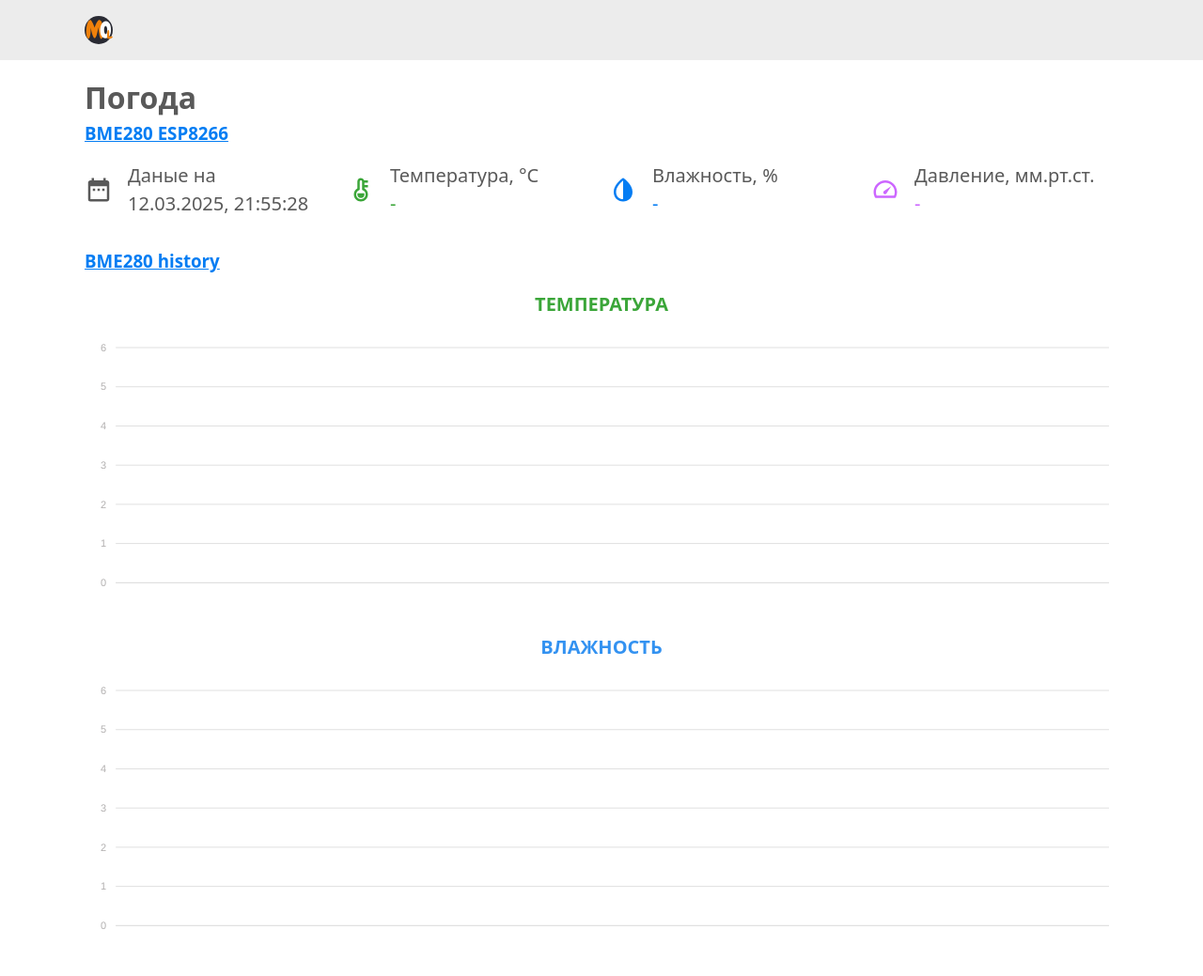
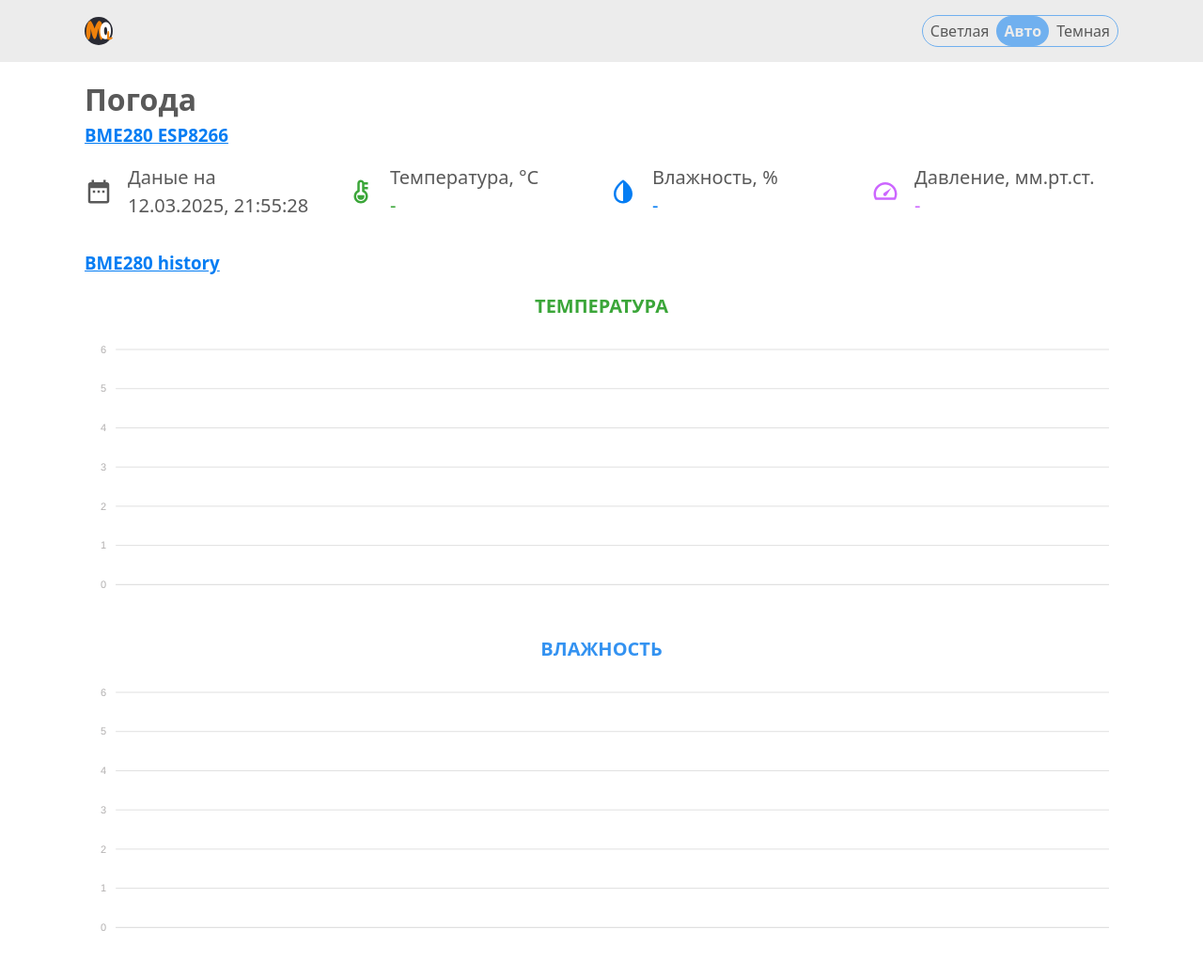
Before and after one commit to Missisol/meteoProject, a Flask app: template app/templates/home.html in a window 1280 px wide. Shown: the top 1039 px of the page at 94% size. Run offline with Flask 3, Linux system fonts and the light colour scheme; the template is opened without the code that fills it, so the values that code supplies are empty.

Commit message:
added color theme switcher

```diff
--- a/app/main/routes.py
+++ b/app/main/routes.py
@@ -5,7 +5,7 @@ import sqlalchemy as sa
 from app.main import bp
 from app.sensor.sensor_rpi import BME280Module
 from app.models import Bme280Outer
-from app.utils.sensor_data import list_bme, list_dht, sensors_list, weather_list
+from app.utils.sensor_data import list_bme, list_dht, sensors_list, weather_list, theme_switcher
 
 bme = BME280Module()
 
@@ -50,5 +50,6 @@ def inject_boxes():
             'dht_list': list_dht,
             'sensors_list': sensors_list,
             'weather_list': weather_list,
+            'theme_switcher': theme_switcher,
         }
     )
--- a/app/static/css/base.css
+++ b/app/static/css/base.css
@@ -1,7 +1,39 @@
+:root {
+  /* color-scheme: light dark; */
+
+  --base-color: light-dark(#fff, #191919);
+  --accent-color: light-dark(#ececec, #212020);
+  --base-grey-color: light-dark(#595959, #b2b0b0);
+  --medium-grey-color: light-dark(#808080, #808080);
+  --light-grey-color: light-dark(#cecece, #cecece);
+  --base-blue-color: light-dark(#047df3, #3392f1);
+  --medium-blue-color: light-dark(#70b0ef, #70b0ef);
+  --light-blue-color: light-dark(#a6cdf3, #a6cdf3);
+  --base-green-color: light-dark(#3ba639, #3ba639);
+  --light-green-color: light-dark(#aaffa9, #aaffa9);
+  --base-red-color: light-dark(#ff0000, #ff0000);
+  --light-red-color: light-dark(#ef7985, #ef7985);
+  --base-magenta-color: light-dark(#cc66ff, #cc66ff);
+  --c-text: light-dark(#a6cdf3, #047df3);
+
+  --gap: 2px;
+  --gap2: calc(var(--gap) * 2); /* 4px */
+  --gap3: calc(var(--gap) * 3); /* 6px */
+  --gap4: calc(var(--gap) * 4); /* 8px */
+  --gap5: calc(var(--gap) * 5); /* 10px */
+  --gap6: calc(var(--gap) * 6); /* 12px */
+  --gap8: calc(var(--gap) * 8); /* 16px */
+  --gap16: calc(var(--gap) * 16); /* 32px */
+  --gap32: calc(var(--gap) * 32); /* 64px */
+
+  --helper-font-size: 14px;
+}
+
 *,
 *::before,
 *::after {
   box-sizing: border-box;
+  transition: background-color 0.2s, color 0.2s;
 }
 
 html {
@@ -23,6 +55,7 @@ body {
   font-family: system-ui, sans-serif;
   background: var(--base-color);
   color: var(--base-grey-color);
+  transition: background-color 0.1s, color 0.1s;
 }
 
 ul,
@@ -54,9 +87,8 @@ a:not([class]) {
   color: currentColor;
 }
 
-:root,
+/* :root,
 :root[data-force-color-mode='light'] {
-  /* Для сответствия цвета контролов цветовой схеме браузера или системы*/
   color-scheme: light dark;
 
   --base-color: #fff;
@@ -74,20 +106,20 @@ a:not([class]) {
   --base-magenta-color: #cc66ff;
 
   --gap: 2px;
-  --gap2: calc(var(--gap) * 2); /* 4px */
-  --gap3: calc(var(--gap) * 3); /* 6px */
-  --gap4: calc(var(--gap) * 4); /* 8px */
-  --gap5: calc(var(--gap) * 5); /* 10px */
-  --gap6: calc(var(--gap) * 6); /* 12px */
-  --gap8: calc(var(--gap) * 8); /* 16px */
-  --gap16: calc(var(--gap) * 16); /* 32px */
-  --gap32: calc(var(--gap) * 32); /* 64px */
+  --gap2: calc(var(--gap) * 2);
+  --gap3: calc(var(--gap) * 3);
+  --gap4: calc(var(--gap) * 4);
+  --gap5: calc(var(--gap) * 5);
+  --gap6: calc(var(--gap) * 6);
+  --gap8: calc(var(--gap) * 8);
+  --gap16: calc(var(--gap) * 16);
+  --gap32: calc(var(--gap) * 32);
 
   --helper-font-size: 14px;
-}
+} */
 
 
-@media (prefers-color-scheme: dark) {
+/* @media (prefers-color-scheme: dark) {
   :root {
     --base-color: #191919;
     --accent-color: #212020;
@@ -119,7 +151,7 @@ a:not([class]) {
   --base-red-color: #ff0000;
   --light-red-color: #ef7985;
   --base-magenta-color: #cc66ff;
-}
+} */
 
 .container {
   min-height: 100%;
--- a/app/static/css/header.css
+++ b/app/static/css/header.css
@@ -7,6 +7,7 @@
     gap: var(--gap16);
     display: flex;
     padding-block: var(--gap8);
+    flex-wrap: wrap;
   }
 
   @media (width < 700px) {
@@ -73,11 +74,9 @@
     }
   }
 
-  .nav__item.active {
-    & > a {
-      text-decoration: underline;
-      color: var(--base-blue-color);
-    }
+  .nav__item.active > a {
+    text-decoration: underline;
+    color: var(--base-blue-color);
   }
 
  .nav__button {
@@ -123,3 +122,34 @@
   transform: rotateX(0) translateX(-50%);
   visibility: visible;
 }
+
+.theme-switcher {
+  align-self: center;
+  display: flex;
+	width: fit-content;
+	border: 1px solid var(--medium-blue-color);
+	border-radius: calc(infinity * 1px);
+}
+
+.theme-switcher__button {
+  margin: 0;
+  padding-block: var(--gap2);
+  padding-inline: var(--gap4);
+  border: none;
+  border-radius: calc(infinity * 1px);
+  background-color: transparent;
+  cursor: pointer;
+  color: var(--base-grey-color);
+  font: inherit;
+
+  &:hover:not([aria-pressed='true']) {
+    background: var(--base-grey-color);
+    color: var(--accent-color);
+  }
+
+  &[aria-pressed='true'] {
+    background: var(--medium-blue-color);
+    color: var(--accent-color);
+    font-weight: bold;
+  }
+}
--- a/app/static/js/header.js
+++ b/app/static/js/header.js
@@ -1,6 +1,9 @@
 const pathname = document.location.pathname
 const href = document.location.pathname
 const items = Array.from(document.querySelectorAll('.nav__item'))
+
+const colorScheme = document.querySelector('meta[name=color-scheme]');
+const switchButtons = document.querySelectorAll('.theme-switcher__button');
 
 const nested = document.querySelector('#menu-dropdown')
 const button = document.querySelector('.nav__button')
@@ -21,3 +24,16 @@ document.body.addEventListener('click', (e) => {
         nested.classList.add('open')
     }
 })
+
+switchButtons.forEach((button) => {
+	button.addEventListener('click', () => {
+		const currentButton = button
+
+		switchButtons.forEach((button) => button.setAttribute(
+				'aria-pressed', button === currentButton
+			)
+		)
+
+		colorScheme.content = button.value
+	})
+})
--- a/app/templates/base.html
+++ b/app/templates/base.html
@@ -4,6 +4,7 @@
     {% block head %}
       <meta charset="UTF-8">
       <meta name="viewport" content="width=device-width, initial-scale=1.0">
+      <meta name="color-scheme" content="light dark">
       {% if title %}
       <title>{{ title }}</title>
       {% else %}
--- a/app/templates/includes/header.html
+++ b/app/templates/includes/header.html
@@ -29,4 +29,5 @@
             {% endfor %}
         </ul>
     </nav>
+    {% include 'includes/theme_switcher.html' %}
 </header>
--- /dev/null
+++ b/app/templates/includes/theme_switcher.html
@@ -0,0 +1,7 @@
+<section aria-label="Color scheme switcher" class="theme-switcher">
+    {% for item in theme_switcher %}
+        <button aria-pressed="{{ item.pressed }}" value="{{ item.value }}" class="theme-switcher__button">
+            {{ item.text }}
+        </button>
+    {% endfor %}
+</section>
--- a/app/utils/sensor_data.py
+++ b/app/utils/sensor_data.py
@@ -62,3 +62,9 @@ history_table = {
     'th': ['id', 'min temperature', 'max temperature', 'min humidity', 'max humidity', 'min pressure', 'max pressure', 'date'],
     'td': ['id', 'min_temperature', 'max_temperature', 'min_humidity', 'max_humidity', 'min_pressure', 'max_pressure', 'date']
 }
+
+theme_switcher = [
+    { 'text': 'Светлая', 'value': 'light', 'pressed': 'false' },
+    { 'text': 'Авто', 'value': 'light dark', 'pressed': 'true' },
+    { 'text': 'Темная', 'value': 'dark', 'pressed': 'false' },
+]
```
